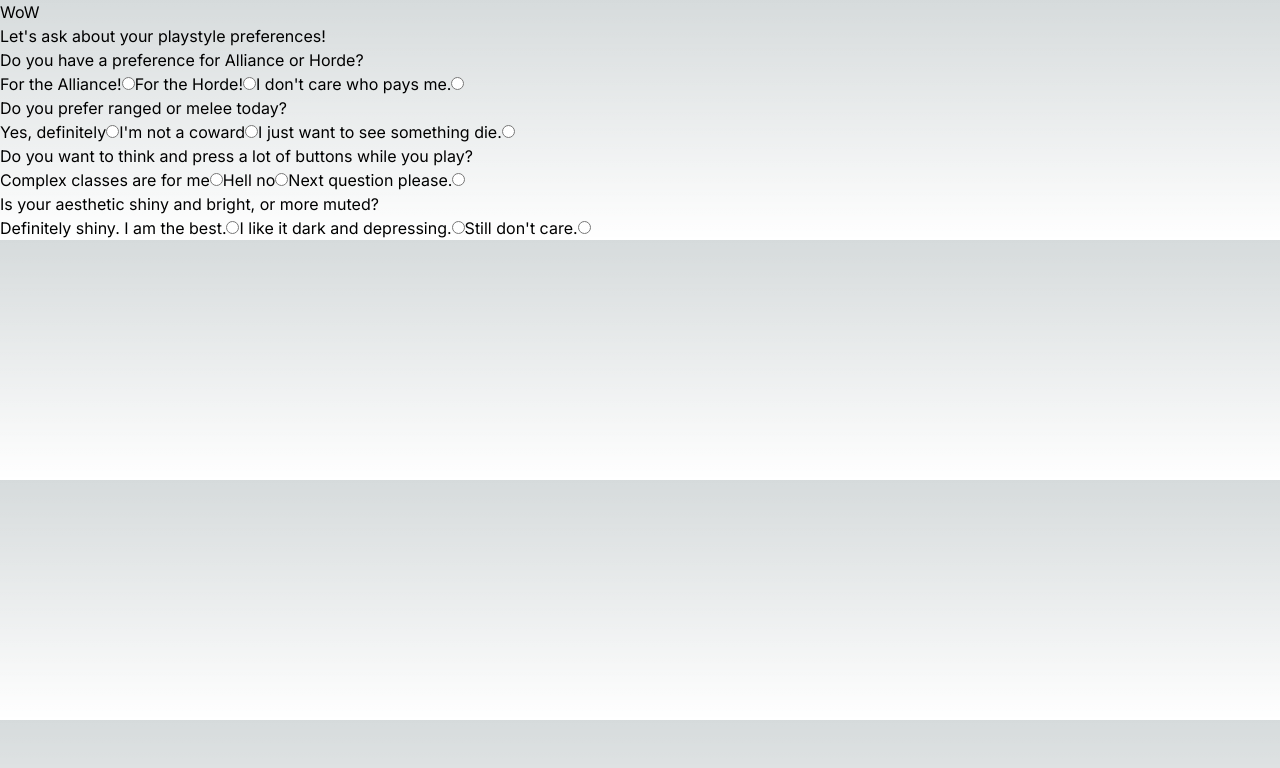
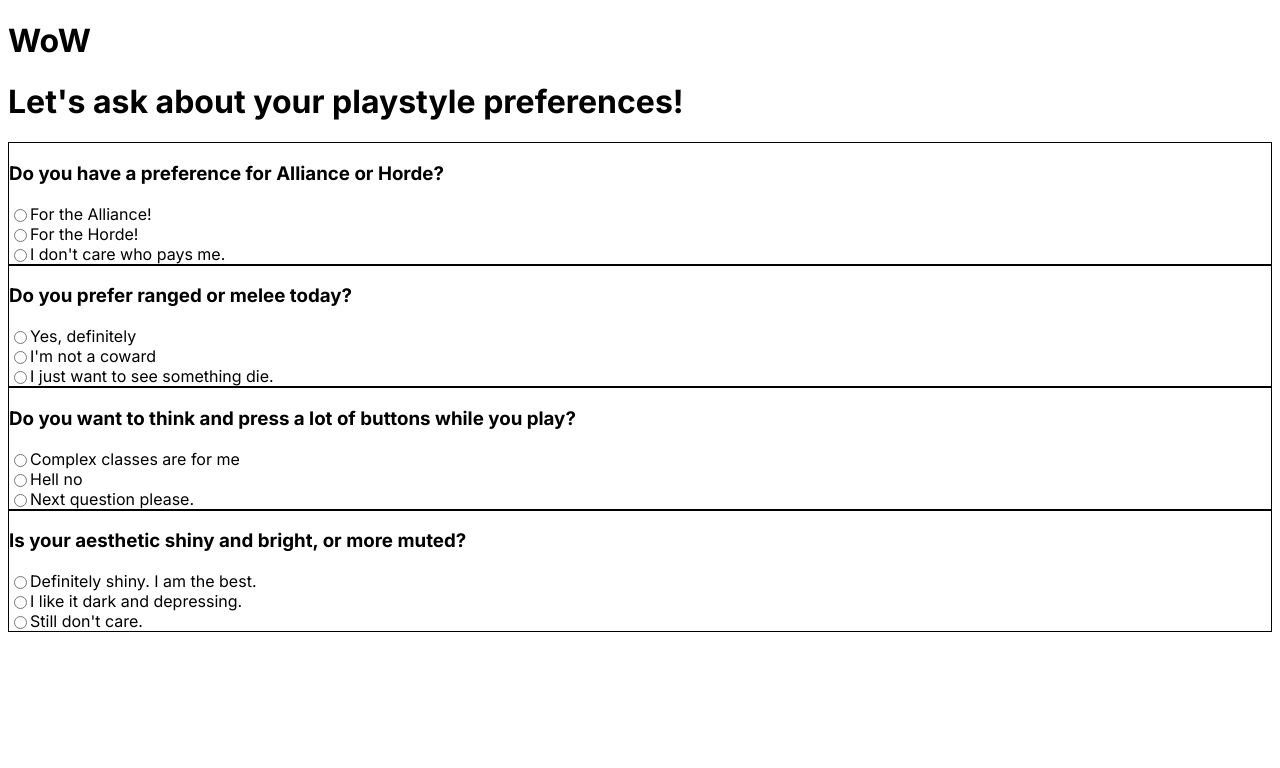
Before and after one commit to ToadNamedDuck/WowCharacterQuiz, a Next.js app: page / in a window 1280 px wide. Shown: the top 768 px of the page. Built offline with nearby package versions, Linux system fonts and the light colour scheme.

Commit message:
Removed bootstrap dependencies and made some minor css changes

```diff
--- a/Components/Quiz.js
+++ b/Components/Quiz.js
@@ -1,14 +1,8 @@
 'use client'
 
-import { Question } from "@/app/page";
 import QuizQuestion from "./QuizQuestion";
 
-export default function Quiz(){
-    const q1 = new Question("Do you have a preference for Alliance or Horde?", ["For the Alliance!", "For the Horde!", "I don't care who pays me."]);
-    const q2 = new Question("Do you prefer ranged or melee today?", ["Yes, definitely", "I'm not a coward", "I just want to see something die."]);
-    const q3 = new Question("Do you want to think and press a lot of buttons while you play?", ["Complex classes are for me", "Hell no", "Next question please."]);
-    const q4 = new Question("Is your aesthetic shiny and bright, or more muted?", ["Definitely shiny. I am the best.", "I like it dark and depressing.", "Still don't care."]);
-    const questionArray = [q1, q2, q3, q4];
+export default function Quiz({questionArray}){
     return <>
     <div>
         <h1>Let's ask about your playstyle preferences!</h1>
--- a/Components/QuizQuestion.js
+++ b/Components/QuizQuestion.js
@@ -13,22 +13,26 @@
             QuestionClassObj !== undefined || QuestionClassObj !== null ?
                 <div class="individualQuestion">
                     <h3>{QuestionClassObj.qText}</h3>
+                    <div class="choices">
                         {
                             QuestionClassObj.qChoices.map(choice => {
                                 count++;
                                 return <>
-                                <label htmlFor={"Q-"+count}>{choice}</label>
+                                <div class="labelRadioCombo">
+                                    <label htmlFor={"Q-" + count}>{choice}</label>
                                     <input
                                         type="radio"
-                                    id={"Q-"+count}
+                                        id={"Q-" + count}
                                         name={QuestionClassObj.qText}
                                         key={QuestionClassObj.qText + `-${count}`}
                                         value={count}
                                         onChange={(e) => setAnswer(parseInt(e.target.value))}
                                     />
+                                </div>
                                 </>
                             })
                         }
+                    </div>
                 </div>
                 :
                 ""
--- a/postcss.config.js
+++ /dev/null
@@ -1,6 +0,0 @@
-module.exports = {
-  plugins: {
-    tailwindcss: {},
-    autoprefixer: {},
-  },
-}
--- a/src/app/globals.css
+++ /dev/null
@@ -1,27 +0,0 @@
-@tailwind base;
-@tailwind components;
-@tailwind utilities;
-
-:root {
-  --foreground-rgb: 0, 0, 0;
-  --background-start-rgb: 214, 219, 220;
-  --background-end-rgb: 255, 255, 255;
-}
-
-@media (prefers-color-scheme: dark) {
-  :root {
-    --foreground-rgb: 255, 255, 255;
-    --background-start-rgb: 0, 0, 0;
-    --background-end-rgb: 0, 0, 0;
-  }
-}
-
-body {
-  color: rgb(var(--foreground-rgb));
-  background: linear-gradient(
-      to bottom,
-      transparent,
-      rgb(var(--background-end-rgb))
-    )
-    rgb(var(--background-start-rgb));
-}
--- a/src/app/layout.js
+++ b/src/app/layout.js
@@ -1,5 +1,4 @@
 import { Inter } from 'next/font/google'
-import './globals.css'
 
 const inter = Inter({ subsets: ['latin'] })
 
--- a/src/app/page.js
+++ b/src/app/page.js
@@ -1,20 +1,30 @@
+'use client'
+
 import Quiz from "../../Components/Quiz";
+import "styles.css"
 
-export class Question{
+export class Question {
   qText = "";
   qChoices = [];
-  constructor(questionText, choices){
+  constructor(questionText, choices) {
     this.qText = questionText;
-    if(choices !== null || choices !== undefined){
+    if (choices !== null || choices !== undefined) {
       choices.map(choice => {
         this.qChoices.push(choice);
       });
     }
   }
 }
-export default function Home(){
+
+const q1 = new Question("Do you have a preference for Alliance or Horde?", ["For the Alliance!", "For the Horde!", "I don't care who pays me."]);
+const q2 = new Question("Do you prefer ranged or melee today?", ["Yes, definitely", "I'm not a coward", "I just want to see something die."]);
+const q3 = new Question("Do you want to think and press a lot of buttons while you play?", ["Complex classes are for me", "Hell no", "Next question please."]);
+const q4 = new Question("Is your aesthetic shiny and bright, or more muted?", ["Definitely shiny. I am the best.", "I like it dark and depressing.", "Still don't care."]);
+const questionArray = [q1, q2, q3, q4];
+
+export default function Home() {
   return <>
     <h1>WoW</h1>
-    <Quiz/>
+    <Quiz questionArray={questionArray}/>
   </>
 }
--- /dev/null
+++ b/styles.css
@@ -0,0 +1,12 @@
+.individualQuestion{
+    border: solid black 1px;
+}
+.choices{
+    display:flex;
+    flex-direction: column;
+}
+.labelRadioCombo{
+    display: flex;
+    flex-direction: row-reverse;
+    justify-content: flex-end;
+}
--- a/tailwind.config.js
+++ /dev/null
@@ -1,18 +0,0 @@
-/** @type {import('tailwindcss').Config} */
-module.exports = {
-  content: [
-    './src/pages/**/*.{js,ts,jsx,tsx,mdx}',
-    './src/components/**/*.{js,ts,jsx,tsx,mdx}',
-    './src/app/**/*.{js,ts,jsx,tsx,mdx}',
-  ],
-  theme: {
-    extend: {
-      backgroundImage: {
-        'gradient-radial': 'radial-gradient(var(--tw-gradient-stops))',
-        'gradient-conic':
-          'conic-gradient(from 180deg at 50% 50%, var(--tw-gradient-stops))',
-      },
-    },
-  },
-  plugins: [],
-}
```
Also changed, not shown: package.json (+2 -7 lines), 1 other file (tests, documents, lock files or other folders). Lines whose indentation alone changed are shown as unchanged.
